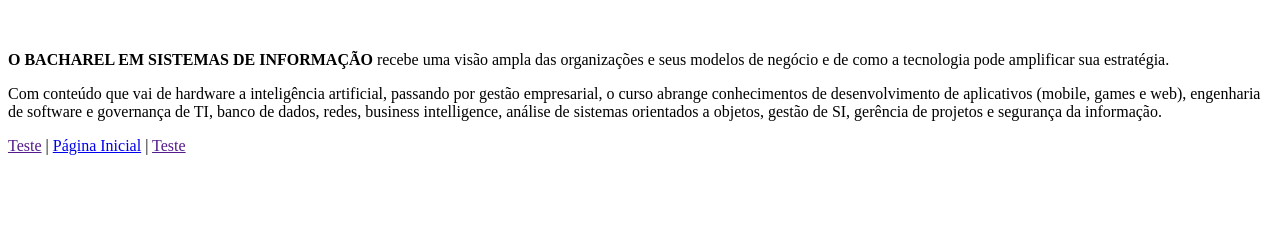
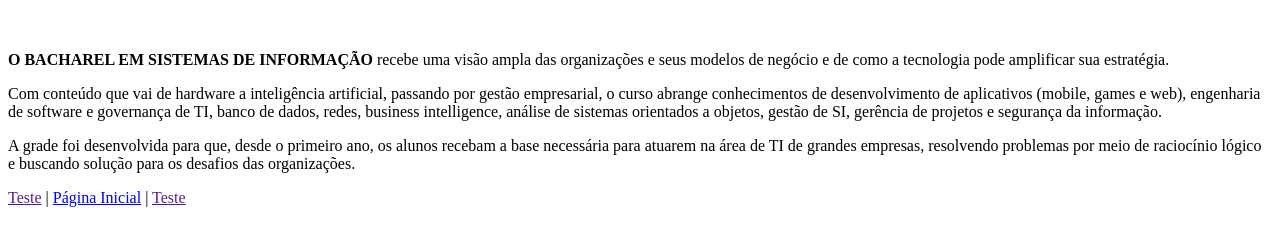
Before and after one commit to Serbatinho/CheckpointWebKratos, a plain HTML site: page pags/si.html in a window 1280 px wide. Shown: the part 110-356 px from the top of the page. Drawn offline with Linux system fonts and the light colour scheme.

Commit message:
atualização da pagina si

```diff
--- a/pags/si.html
+++ b/pags/si.html
@@ -27,7 +27,11 @@
                     projetos e segurança da informação.
 
                 </p>
-
+                <p>
+                    A grade foi desenvolvida para que, desde o primeiro ano, os alunos recebam a base necessária para atuarem na área
+                    de TI de grandes empresas, resolvendo problemas por meio de raciocínio lógico e buscando solução para os desafios
+                    das organizações.
+                </p>
 
 
             </div>
```
